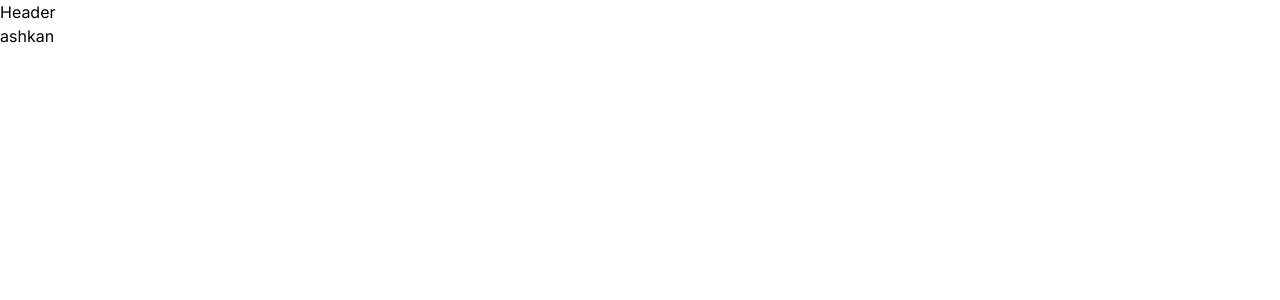
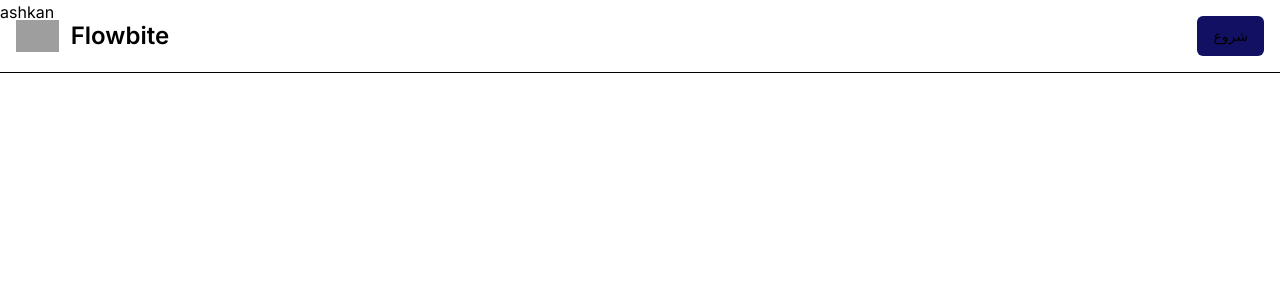
Before and after one commit to ashkansabbaghi/dr.amlak.frontend.next, a Next.js app: page / in a window 1280 px wide. Shown: the top 300 px of the page. Built offline with nearby package versions, Linux system fonts and the light colour scheme; grey boxes are pictures that could not be loaded.

Commit message:
add react-icon in projects

```diff
--- a/app/components/Header.tsx
+++ /dev/null
@@ -1,5 +0,0 @@
-export default function Header() {
-  return (
-    <div>Header</div>
-  )
-}
--- a/app/layout.tsx
+++ b/app/layout.tsx
@@ -1,7 +1,7 @@
 import type { Metadata } from "next";
 import { Inter } from "next/font/google";
 import "./globals.css";
-import Header from "./components/Header";
+import Header from "../components/Header";
 
 const inter = Inter({ subsets: ["latin"] });
 
@@ -17,8 +17,11 @@ export default function RootLayout({
 }>) {
   return (
     <html lang="en">
-      <Header />
-      <body className={inter.className}>{children}</body>
+
+      <body className={inter.className}>
+        <Header />
+        <div>{children}</div>
+      </body>
     </html>
   );
 }
--- /dev/null
+++ b/components/Header.tsx
@@ -0,0 +1,36 @@
+import { Button } from "@/components/ui/button";
+import { IoIosMenu } from "@react-icons/all-files/io/IoIosMenu";
+import Link from "next/link";
+
+export default function Header() {
+  return (
+    <div className="bg-white dark:bg-gray-900 fixed w-full z-20 top-0 start-0 border-b border-gray-200 dark:border-gray-600">
+      <div className="max-w-screen-xl flex flex-wrap items-center justify-between mx-auto p-4">
+        <a href="https://flowbite.com/" className="flex items-center space-x-3 rtl:space-x-reverse">
+          <img className="h-8 w-auto" src="https://tailwindui.com/img/logos/mark.svg?color=indigo&shade=500" alt="Your Company" />
+          <span className="self-center text-2xl font-semibold whitespace-nowrap dark:text-white">Flowbite</span>
+        </a>
+        <div className="flex md:order-2 space-x-3 md:space-x-0 rtl:space-x-reverse">
+          <Button className="bg-primary-color text-white" >شروع</Button>
+          <button data-collapse-toggle="navbar-sticky" type="button" className="inline-flex items-center p-2 w-10 h-10 justify-center text-sm text-gray-500 rounded-lg md:hidden hover:bg-gray-100 focus:outline-none focus:ring-2 focus:ring-gray-200 dark:text-gray-400 dark:hover:bg-gray-700 dark:focus:ring-gray-600" aria-controls="navbar-sticky" aria-expanded="false">
+            <span className="sr-only">Open main menu</span>
+            <IoIosMenu className="w-10 h-10" aria-hidden="true" />
+          </button>
+        </div>
+        <div className="items-center justify-between hidden w-full md:flex md:w-auto md:order-1" id="navbar-sticky">
+          <ul className="flex flex-col p-4 md:p-0 mt-4 font-medium border border-gray-100 rounded-lg bg-gray-50 md:space-x-8 rtl:space-x-reverse md:flex-row md:mt-0 md:border-0 md:bg-white dark:bg-gray-800 md:dark:bg-gray-900 dark:border-gray-700">
+
+          </ul>
+        </div>
+      </div>
+    </div>
+  )
+}
+
+const MenuItem = () => {
+  return (
+    <li>
+      <Link href="#" className="block py-2 px-3 text-white bg-blue-700 rounded md:bg-transparent md:text-blue-700 md:p-0 md:dark:text-blue-500" aria-current="page">Home</Link>
+    </li>
+  )
+}
--- /dev/null
+++ b/components/ui/button.tsx
@@ -0,0 +1,56 @@
+import * as React from "react"
+import { Slot } from "@radix-ui/react-slot"
+import { cva, type VariantProps } from "class-variance-authority"
+
+import { cn } from "@/lib/utils"
+
+const buttonVariants = cva(
+  "inline-flex items-center justify-center whitespace-nowrap rounded-md text-sm font-medium ring-offset-white transition-colors focus-visible:outline-none focus-visible:ring-2 focus-visible:ring-neutral-950 focus-visible:ring-offset-2 disabled:pointer-events-none disabled:opacity-50 dark:ring-offset-neutral-950 dark:focus-visible:ring-neutral-300",
+  {
+    variants: {
+      variant: {
+        default: "bg-neutral-900 text-neutral-50 hover:bg-neutral-900/90 dark:bg-neutral-50 dark:text-neutral-900 dark:hover:bg-neutral-50/90",
+        destructive:
+          "bg-red-500 text-neutral-50 hover:bg-red-500/90 dark:bg-red-900 dark:text-neutral-50 dark:hover:bg-red-900/90",
+        outline:
+          "border border-neutral-200 bg-white hover:bg-neutral-100 hover:text-neutral-900 dark:border-neutral-800 dark:bg-neutral-950 dark:hover:bg-neutral-800 dark:hover:text-neutral-50",
+        secondary:
+          "bg-neutral-100 text-neutral-900 hover:bg-neutral-100/80 dark:bg-neutral-800 dark:text-neutral-50 dark:hover:bg-neutral-800/80",
+        ghost: "hover:bg-neutral-100 hover:text-neutral-900 dark:hover:bg-neutral-800 dark:hover:text-neutral-50",
+        link: "text-neutral-900 underline-offset-4 hover:underline dark:text-neutral-50",
+      },
+      size: {
+        default: "h-10 px-4 py-2",
+        sm: "h-9 rounded-md px-3",
+        lg: "h-11 rounded-md px-8",
+        icon: "h-10 w-10",
+      },
+    },
+    defaultVariants: {
+      variant: "default",
+      size: "default",
+    },
+  }
+)
+
+export interface ButtonProps
+  extends React.ButtonHTMLAttributes<HTMLButtonElement>,
+    VariantProps<typeof buttonVariants> {
+  asChild?: boolean
+}
+
+const Button = React.forwardRef<HTMLButtonElement, ButtonProps>(
+  ({ className, variant, size, asChild = false, ...props }, ref) => {
+    const Comp = asChild ? Slot : "button"
+    return (
+      <Comp
+        className={cn(buttonVariants({ variant, size, className }))}
+        ref={ref}
+        {...props}
+      />
+    )
+  }
+)
+Button.displayName = "Button"
+
+export { Button, buttonVariants }
--- a/package.json
+++ b/package.json
@@ -9,6 +9,8 @@
     "lint": "next lint"
   },
   "dependencies": {
+    "@radix-ui/react-slot": "^1.0.2",
+    "@react-icons/all-files": "^4.1.0",
     "class-variance-authority": "^0.7.0",
     "clsx": "^2.1.0",
     "lucide-react": "^0.358.0",
--- a/tailwind.config.ts
+++ b/tailwind.config.ts
@@ -10,6 +10,12 @@ const config = {
   ],
   prefix: "",
   theme: {
+    colors: {
+      "primary-color": "#121063",
+      "secondary-color": "#000000",
+      "accent-color": "#000000",
+      "neutral-color": "#000000",
+    },
     container: {
       center: true,
       padding: "2rem",
```
Also changed, not shown: 1 other file (tests, documents, lock files or other folders).
